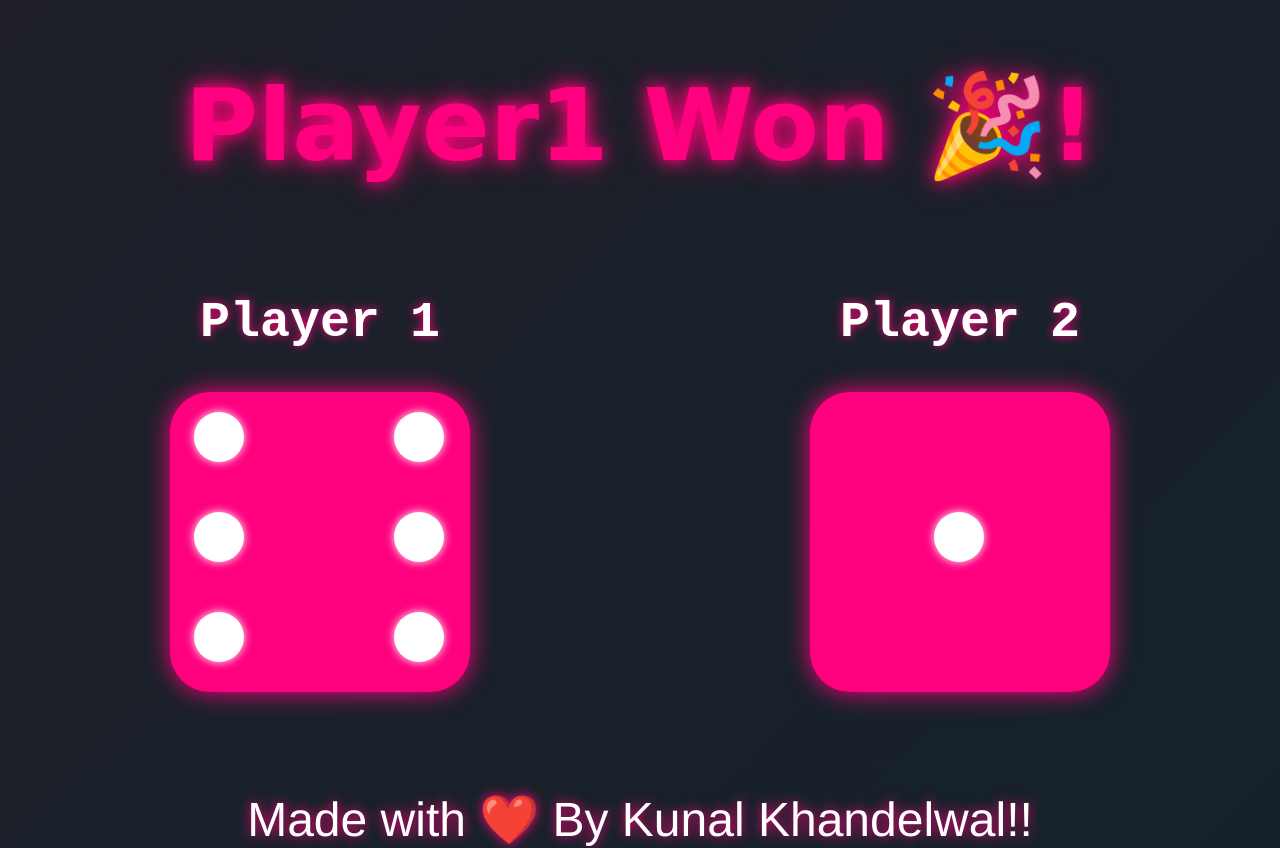
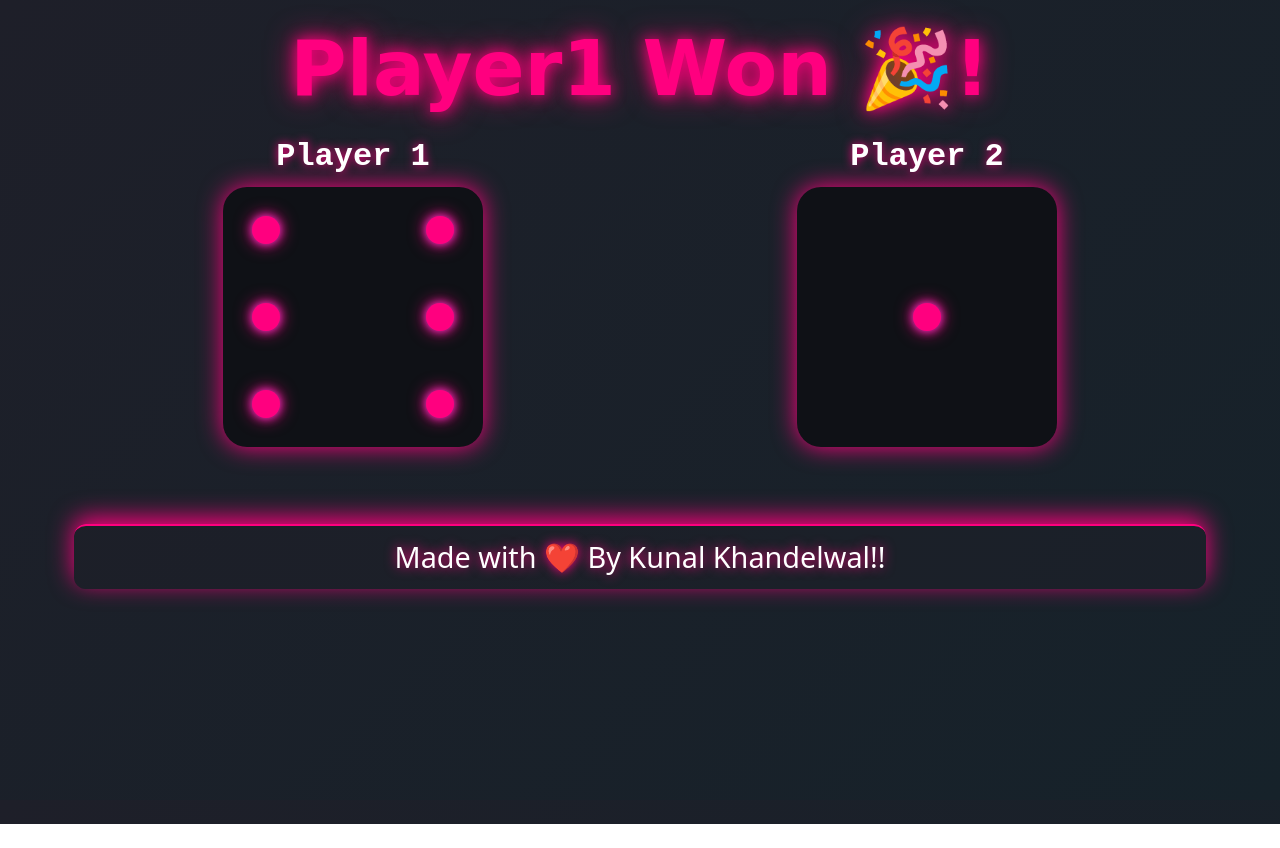
Before and after one commit to kunal131005/DiceeGame, a plain HTML site: page index.html in a window 1280 px wide. After the commit the page ends 824 px from the top, so only its background shows below. Drawn offline with Linux system fonts and the light colour scheme.

Commit message:
Style Updated

```diff
--- a/style.css
+++ b/style.css
@@ -1,58 +1,116 @@
-body {
-    background: linear-gradient(135deg, #1e1f29, #16222A); /* dark teal/blue gradient */
-    margin: 0;
-    padding: 0;
+/* ========= THEME ========= */
+:root{
+  --bg1:#1e1f29;
+  --bg2:#16222A;
+  --neon:#FF007F;
+  --text:#FFFFFF;
 }
 
-h1 {
-    font-size: 100px;
-    font-family: cursive;
-    text-align: center;
-    color: #FF007F; /* neon pink heading */
-    text-shadow: 0 0 15px #FF007F, 0 0 30px #DA0463; /* glowing effect */
+/* ========= BASE ========= */
+html,body{height:100%}
+body{
+  background: linear-gradient(135deg, var(--bg1), var(--bg2));
+  margin:0;
+  color:var(--text);
+  font-family: system-ui, -apple-system, Segoe UI, Roboto, Ubuntu, Cantarell, "Open Sans", "Helvetica Neue", sans-serif;
 }
 
-footer {
-     color: #FFFFFF; /* pure white */
-    text-shadow: 0 0 12px #FF007F;
-    font-family: 'Franklin Gothic Medium', 'Arial Narrow', Arial, sans-serif;
-    font-size: 3rem;
-    text-align: center;
-    margin-top: 100px;
+/* Heading */
+h1{
+  margin:24px 12px 8px;
+  text-align:center;
+  font-family:cursive;
+  color:var(--neon);
+  font-size:clamp(2.2rem, 6vw, 5rem);
+  text-shadow:0 0 15px var(--neon), 0 0 30px #DA0463;
 }
 
-.players {
-    display: flex;
-    justify-content: space-around;
-    text-align: center;
+/* ========= LAYOUT ========= */
+.players{
+  max-width:min(1100px, 92vw);
+  margin:24px auto 0;
+  display:grid;
+  grid-template-columns: repeat(2, minmax(220px, 1fr));
+  gap: clamp(16px, 4vw, 48px);
+  align-items:start;
+  justify-items:center;   /* center each player block */
+  text-align:center;
 }
 
-.player1 h2,
-.player2 h2 {
-    font-family: monospace;
-    font-size: 50px;
-    color: #FFFFFF; /* white labels */
-    text-shadow: 0 0 10px #FF007F; /* glowing pink */
+/* stack on small screens */
+@media (max-width: 768px){
+  .players{ grid-template-columns: 1fr; }
 }
 
-.dice1, .dice2 {
-    background-color: #FF007F;
-    height: 300px;
-    width: 300px;
-    display: grid;
-    grid-template-columns: 1fr 1fr 1fr;
-    grid-template-rows: 1fr 1fr 1fr;
-    justify-content: center;
-    text-align: center;
-    border-radius: 40px;
-    box-shadow: 0 0 25px #FF007F; /* glowing dice */
+/* Player labels */
+.player1 h2, .player2 h2{
+  margin:0 0 12px;
+  font-family: monospace;
+  color:var(--text);
+  font-size:clamp(1.1rem, 3.2vw, 2rem);
+  text-shadow:0 0 10px var(--neon);
 }
 
-.filled {
-    margin: 20px 4px 2px 24px;
-    background-color: white;
-    border-radius: 50%;
-    height: 50px;
-    width: 50px;
-    box-shadow: 0 0 10px #FFFFFF; /* glowing dots */
+/* ========= DICE ========= */
+/* apply same look to both dice boxes */
+.dice1, .dice2{
+  background:#0f1116;
+  border-radius:24px;
+  box-shadow:0 0 24px var(--neon);
+  width:clamp(150px, 22vw, 260px);
+  height:clamp(150px, 22vw, 260px);
+
+  display:grid;
+  grid-template-columns: repeat(3, 1fr);
+  grid-template-rows: repeat(3, 1fr);
+  gap:0;
+  place-items:center;     /* centers pips in their cells */
 }
+
+/* Base pip size; JS toggles .filled on the 9 cells */
+.pip{                       /* add this class to all 9 cells if you have it */
+  width:clamp(14px, 2.2vw, 28px);
+  height:clamp(14px, 2.2vw, 28px);
+  border-radius:50%;
+  background:transparent;
+  box-shadow:none;
+}
+
+/* Visible pip */
+.filled{
+  width:clamp(14px, 2.2vw, 28px);
+  height:clamp(14px, 2.2vw, 28px);
+  border-radius:50%;
+  background: var(--neon);
+  box-shadow: 0 0 10px #ff33cc, 0 0 18px var(--neon);
+}
+
+/* ========= FOOTER ========= */
+footer{
+  margin: clamp(24px, 6vw, 80px) auto 0;
+  padding: 12px 16px;
+  max-width:min(1100px, 92vw);
+  color:#fff;
+  text-align:center;
+  font-size:clamp(1rem, 3.2vw, 1.8rem);
+  line-height:1.35;
+  text-shadow:0 0 12px var(--neon);
+  word-break: break-word;       /* lets long names wrap */
+  background: rgba(30,31,41,0.55);
+  border-top:2px solid var(--neon);
+  box-shadow:0 -6px 24px var(--neon);
+  border-radius:12px;
+}
+
+/* Sticky footer on phones */
+@media (max-width: 768px){
+  footer{
+    position: fixed;
+    bottom: 0; left: 50%;
+    transform: translateX(-50%);
+    width: min(100%, 640px);
+    margin: 0;
+    border-radius: 12px 12px 0 0;
+  }
+  body{ padding-bottom: 88px; } /* avoid overlap with sticky footer */
+}
```
